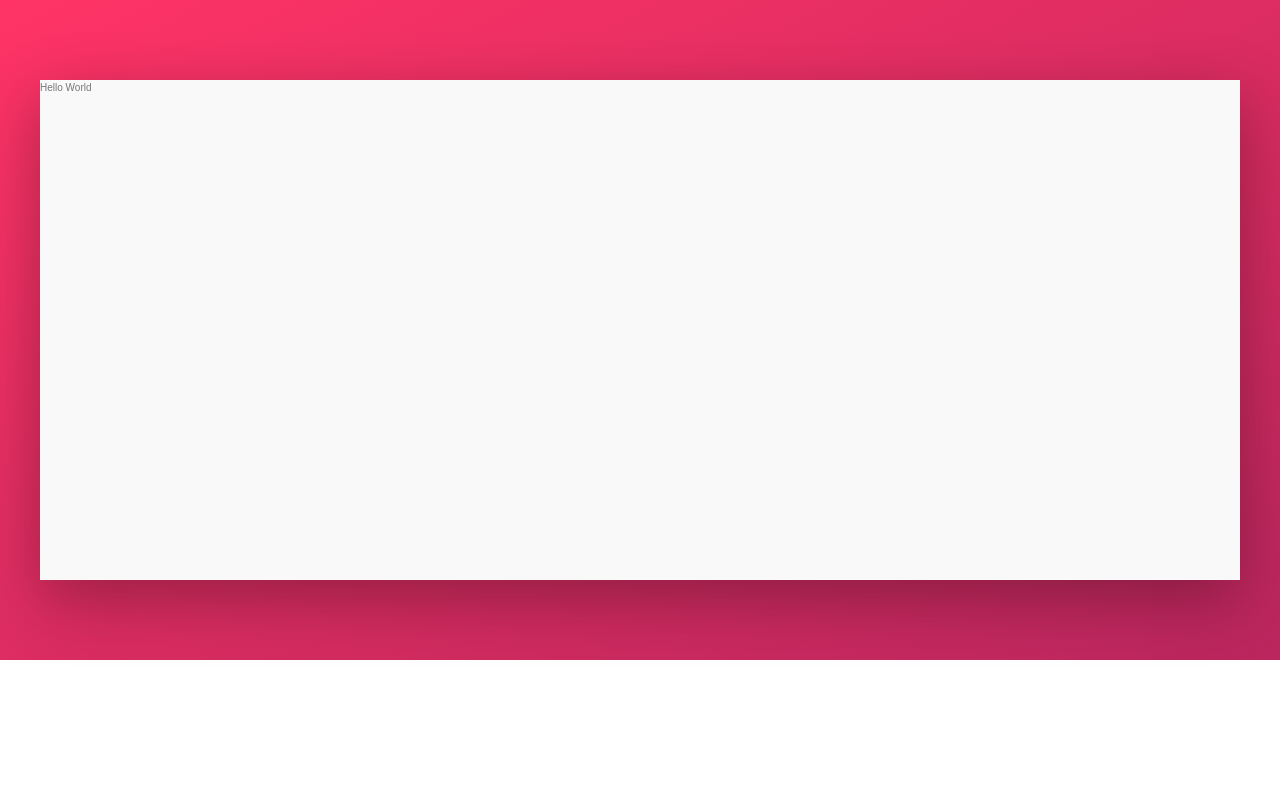
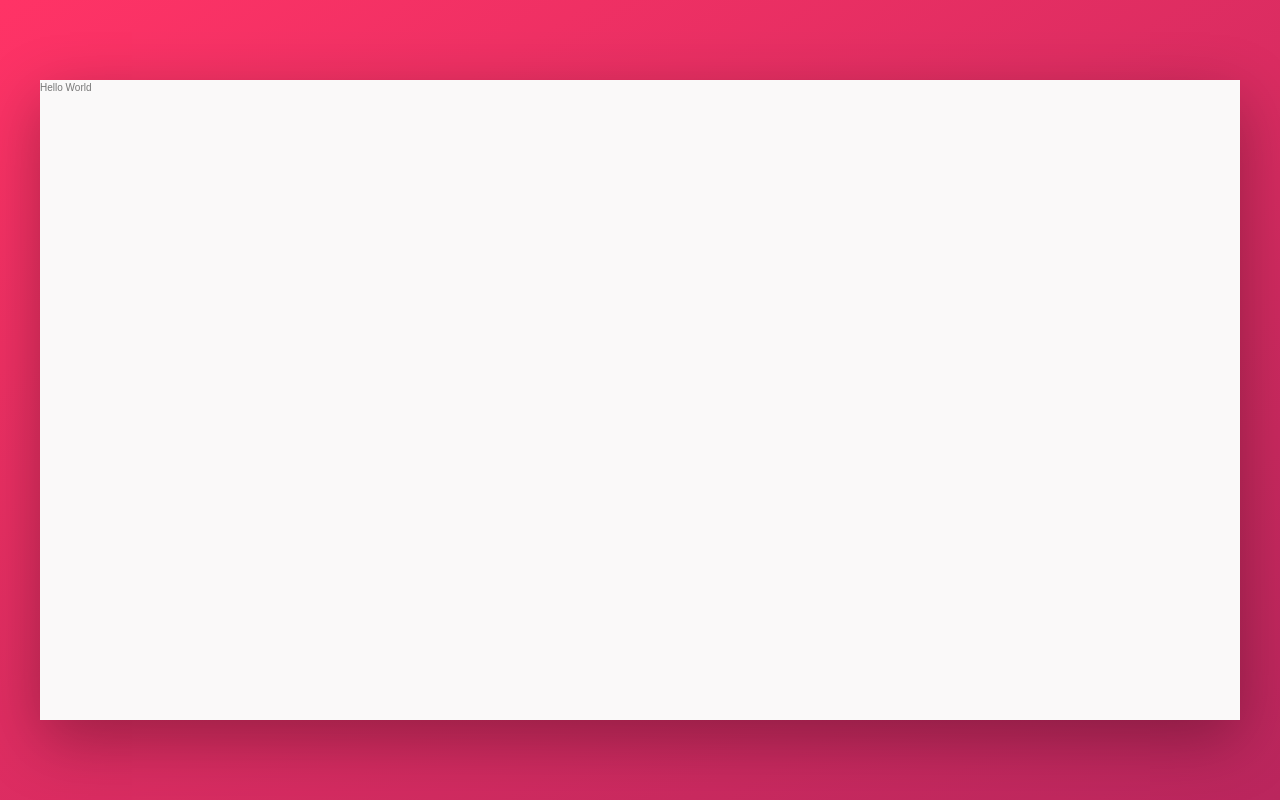
Before and after one commit to KSamra/trillo-react, a React (Create React App) app: page / in a window 1280 px wide. Built offline with nearby package versions, Linux system fonts and the light colour scheme.

Commit message:
set container within the background div

```diff
--- a/src/components/Background.js
+++ b/src/components/Background.js
@@ -10,8 +10,10 @@ const Background = styled.div`
   background-repeat: no-repeat;
   /* text color for all children */
   color: ${props => props.theme.color_grey_dark_2};
-  min-height: 100%;
+  height: 100vh;
   display: flex;
+
+
 `;
 
 
--- a/src/components/Container.js
+++ b/src/components/Container.js
@@ -6,7 +6,7 @@ const Container = styled.div`
   box-shadow: ${props => props.theme.shadow_dark};
   min-height: 50rem;
   margin: 8rem auto;
-  justify-content: center;
+
 `;
 
 export default Container;
```
